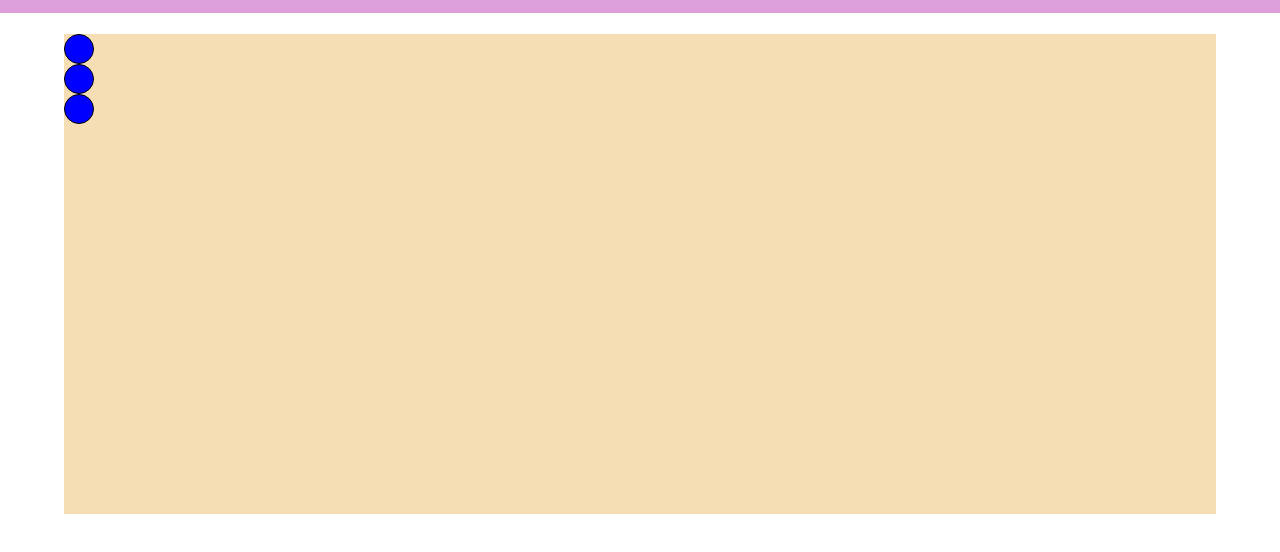
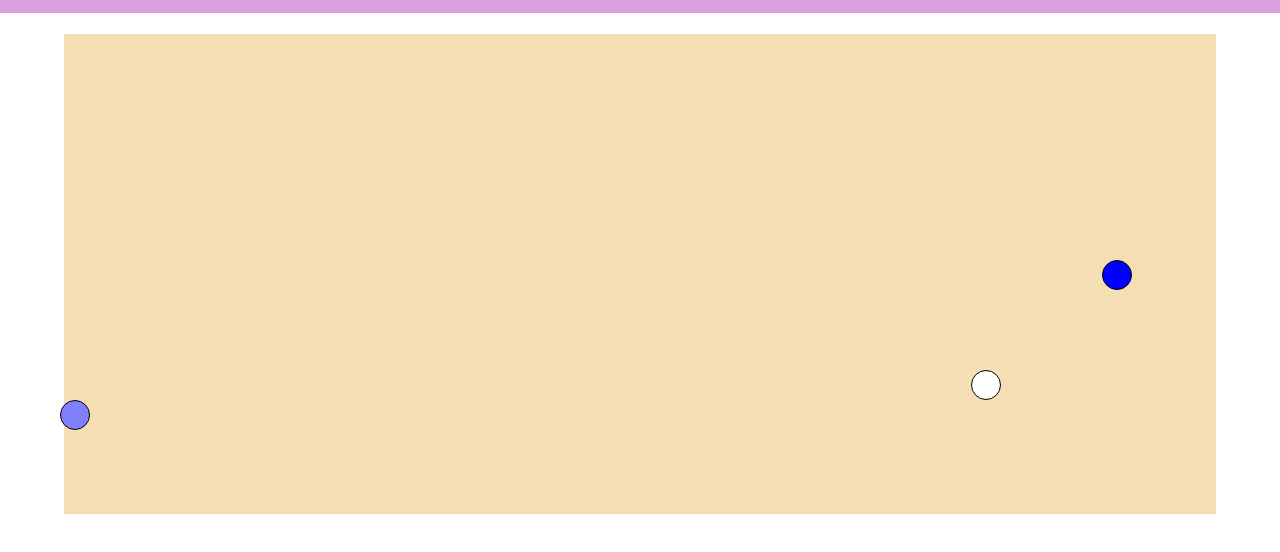
Before and after one commit to KorobetskayaAA/Examples-2-1-JS-to-jQuery, a plain HTML site: page dragndrop.html in a window 1280 px wide. Shown: the part 56-608 px from the top of the page. Drawn offline with Linux system fonts and the light colour scheme.

Commit message:
Случаное размещение шариков

```diff
--- a/css/dragndrop.css
+++ b/css/dragndrop.css
@@ -3,6 +3,7 @@
 	height: 60vh;
 	margin: 5px auto;
 	background: wheat;
+	position: relative;
 }
 
 .draggable {
@@ -13,4 +14,5 @@
 	background: blue;
 	border: 1px solid black;
 	border-radius: 50%;
+	position: absolute;
 }
--- a/js/dragndrop.js
+++ b/js/dragndrop.js
@@ -11,4 +11,28 @@ window.addEventListener("load", function() {
 	canvas.addEventListener('mouseleave', function(e) {
 		canvas.nextElementSibling.innerText = "";
 	});
+
+	// выполнить перемещение в заданные координаты
+	function moveAt(elem, x, y) {
+		if(!elem) return;
+		let targetX = x - elem.clientWidth / 2;
+		let targetY = y - elem.clientHeight / 2;
+		elem.style.left = targetX + "px";
+		elem.style.top = targetY + "px";
+	};
+
+	// коллекция элементов, которые перемещаем
+	let draggables = document.getElementsByClassName("draggable");
+	// настраиваем каждый элемент коллекции
+	for (let i = 0; i < draggables.length; i++) {
+		// перемещаем в случайные координаты
+		let randomX = Math.random() * (canvas.clientWidth - draggables[i].clientWidth);
+		let randomY = Math.random() * (canvas.clientHeight - draggables[i].clientHeight);
+		moveAt(draggables[i], randomX, randomY);
+		// задаем оттенок цвета по номеру
+		let color = i * (255 / (draggables.length - 1));
+		// от синего до белого
+		draggables[i].style.backgroundColor = `rgb(${color},${color},255)`;
+	}
+
 });
```
